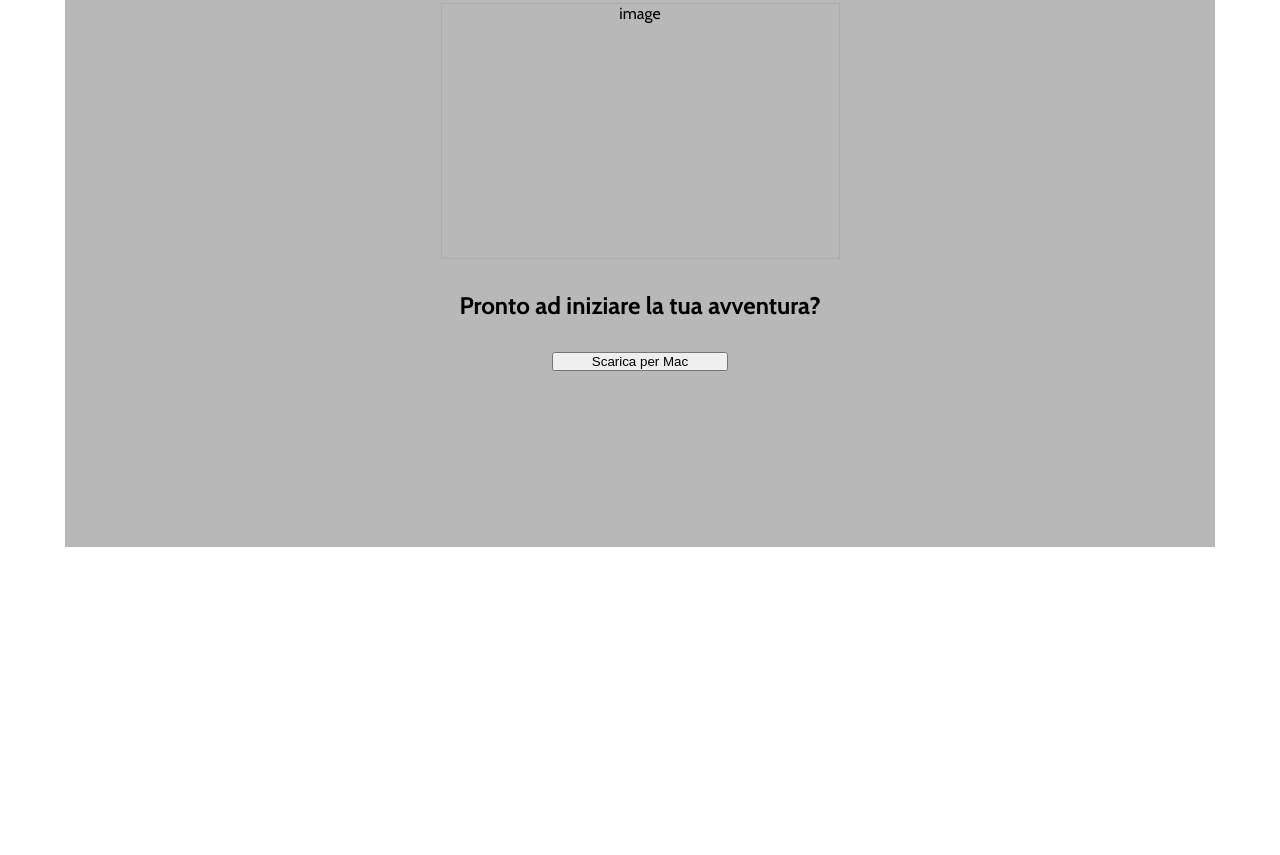
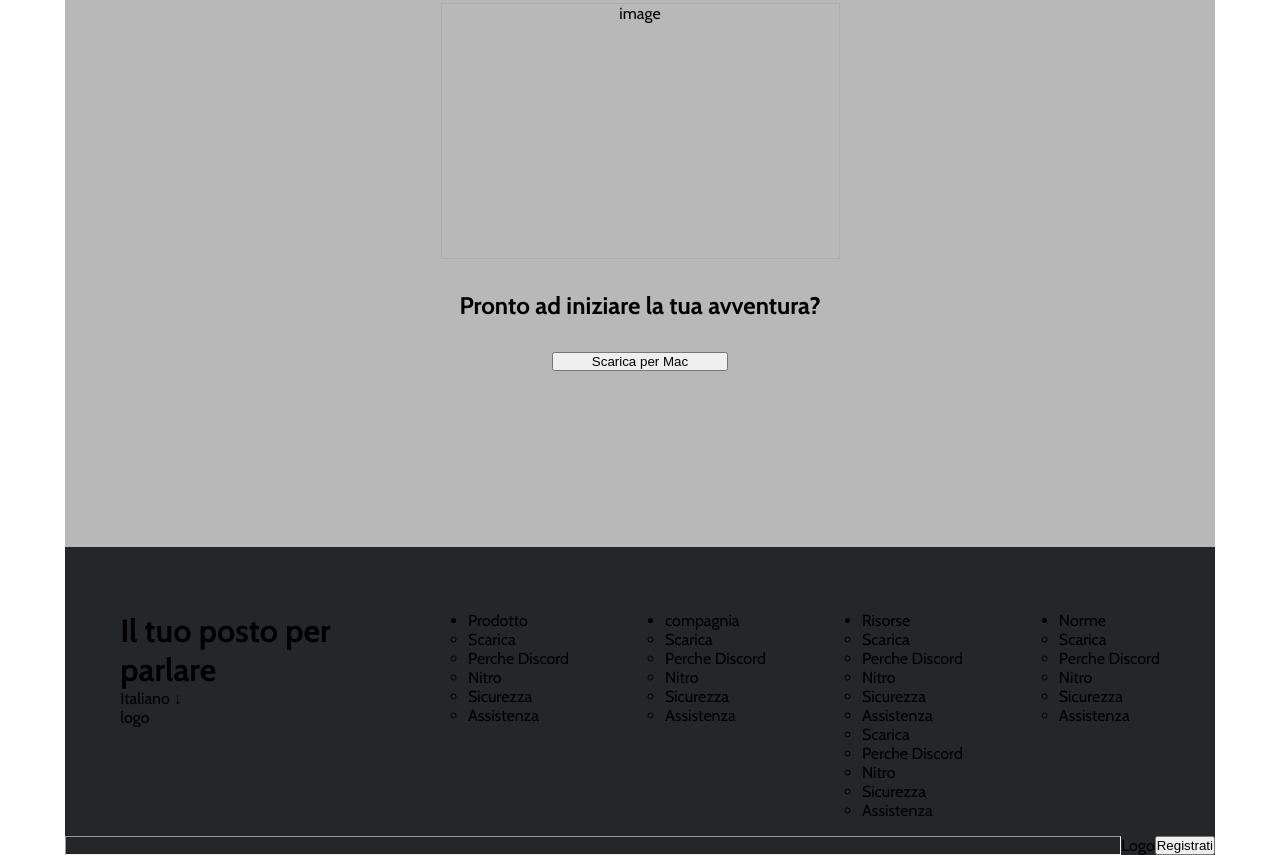
Before and after one commit to CristianN01/htmlcss-struttura-discord, a plain HTML site: page index.html in a window 1280 px wide. Shown: the part 2656-3511 px from the top of the page. Before the commit the page ends 3203 px from the top, so only its background shows below. Drawn offline with nearby package versions, Linux system fonts and the light colour scheme.

Commit message:
inizio footer e problemi

```diff
--- a/index.html
+++ b/index.html
@@ -55,8 +55,73 @@
     </main>
 
     <footer>
+        <div class="footer-flex">
+            <div class="social">
+                <h1 class="titolo-footer">Il tuo posto per parlare</h1>
+                <p>Italiano &DownArrow;</p>
+                <p>logo</p>
+            </div>
+            <div class="links">
+                <ul>
+                    <li>Prodotto
+                        <ul>
+                            <li>Scarica</li>
+                            <li>Perche Discord</li>
+                            <li>Nitro</li>
+                            <li>Sicurezza</li>
+                            <li>Assistenza</li>
+                        </ul>
+                    </li>
+                </ul>
+                <ul>
+                    <li>compagnia
+                        <ul>
+                            <li>Scarica</li>
+                            <li>Perche Discord</li>
+                            <li>Nitro</li>
+                            <li>Sicurezza</li>
+                            <li>Assistenza</li>
 
+                        </ul>
+                </ul>
+                <ul>
+                    <li>Risorse
+                        <ul>
+                            <li>Scarica</li>
+                            <li>Perche Discord</li>
+                            <li>Nitro</li>
+                            <li>Sicurezza</li>
+                            <li>Assistenza</li>
+                            <li>Scarica</li>
+                            <li>Perche Discord</li>
+                            <li>Nitro</li>
+                            <li>Sicurezza</li>
+                            <li>Assistenza</li>
+                        </ul>
+                    </li>
+                </ul>
+                <ul>
+                    <li>Norme
+                        <ul>
+                            <li>Scarica</li>
+                            <li>Perche Discord</li>
+                            <li>Nitro</li>
+                            <li>Sicurezza</li>
+                            <li>Assistenza</li>
+                        </ul>
+                    </li>
+                </ul>
+            </div>
+        </div>
+        <div class="footer-logo-button">
+            <hr>
+            <div>Logo</div>
+            <button>Registrati</button>
+        </div>
+        </div>
     </footer>
+
+
 
 </body>
 </html>
--- a/style.css
+++ b/style.css
@@ -105,3 +105,37 @@ div.main-lastflex > button{
     align-self: center;
     order: -1;
 }
+
+.footer-flex{
+    display: flex;
+    flex-direction: row;
+    justify-content: space-around;
+    background-color: #23272a;
+    padding: 4rem 3rem 1rem 3rem;
+    column-gap: 20px;
+}
+.titolo-footer{
+    width: 70%;
+}
+
+.links{
+    display: flex;
+    flex-direction: row;
+    gap: 6rem;
+}
+
+.social{
+    display: flex;
+    flex-direction: column;
+}
+
+.footer-logo-button{
+    display: flex;
+    flex: 1;
+    background-color:#23272a ;
+    flex-wrap: wrap;
+}
+
+hr{
+    flex-grow: 1;
+}
```
